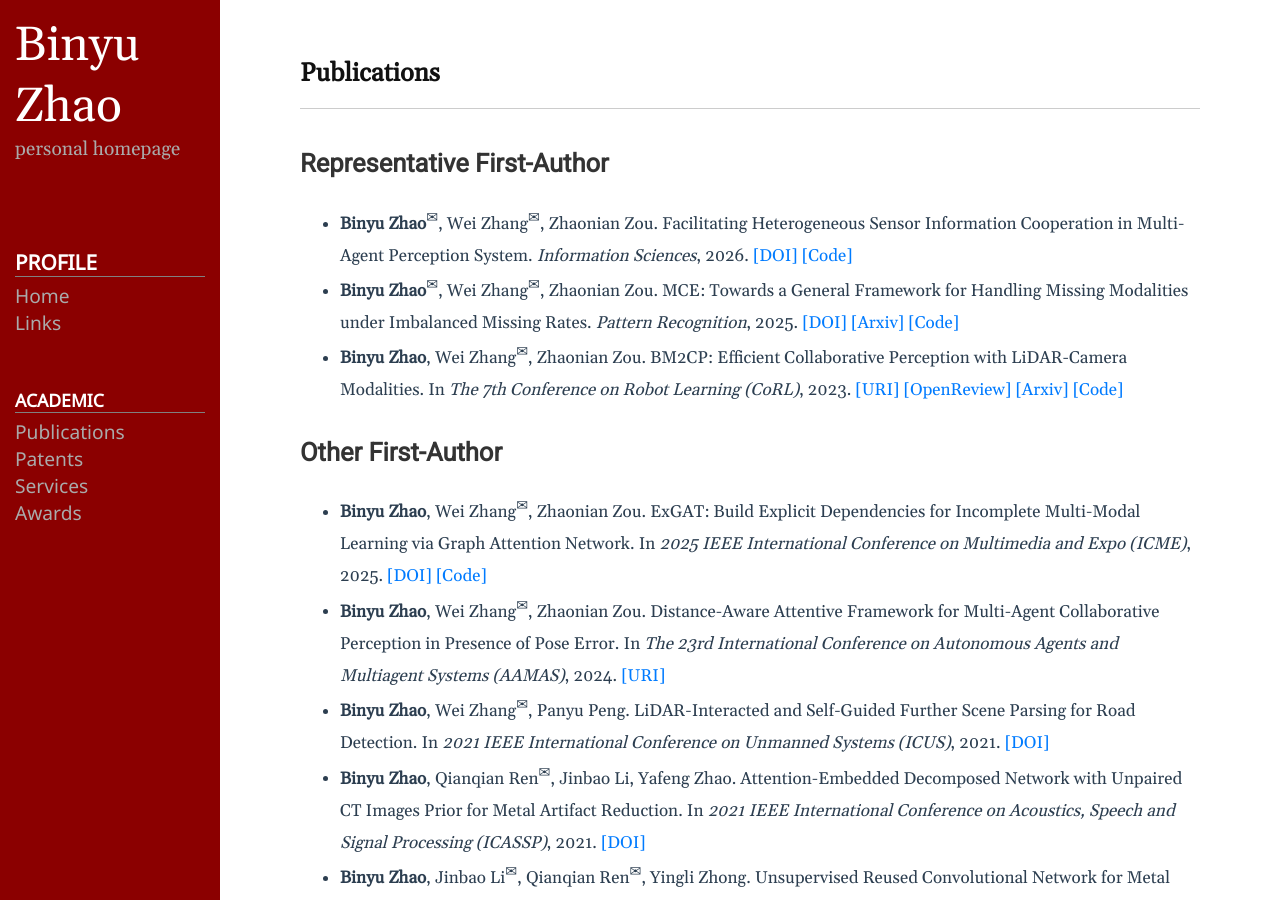
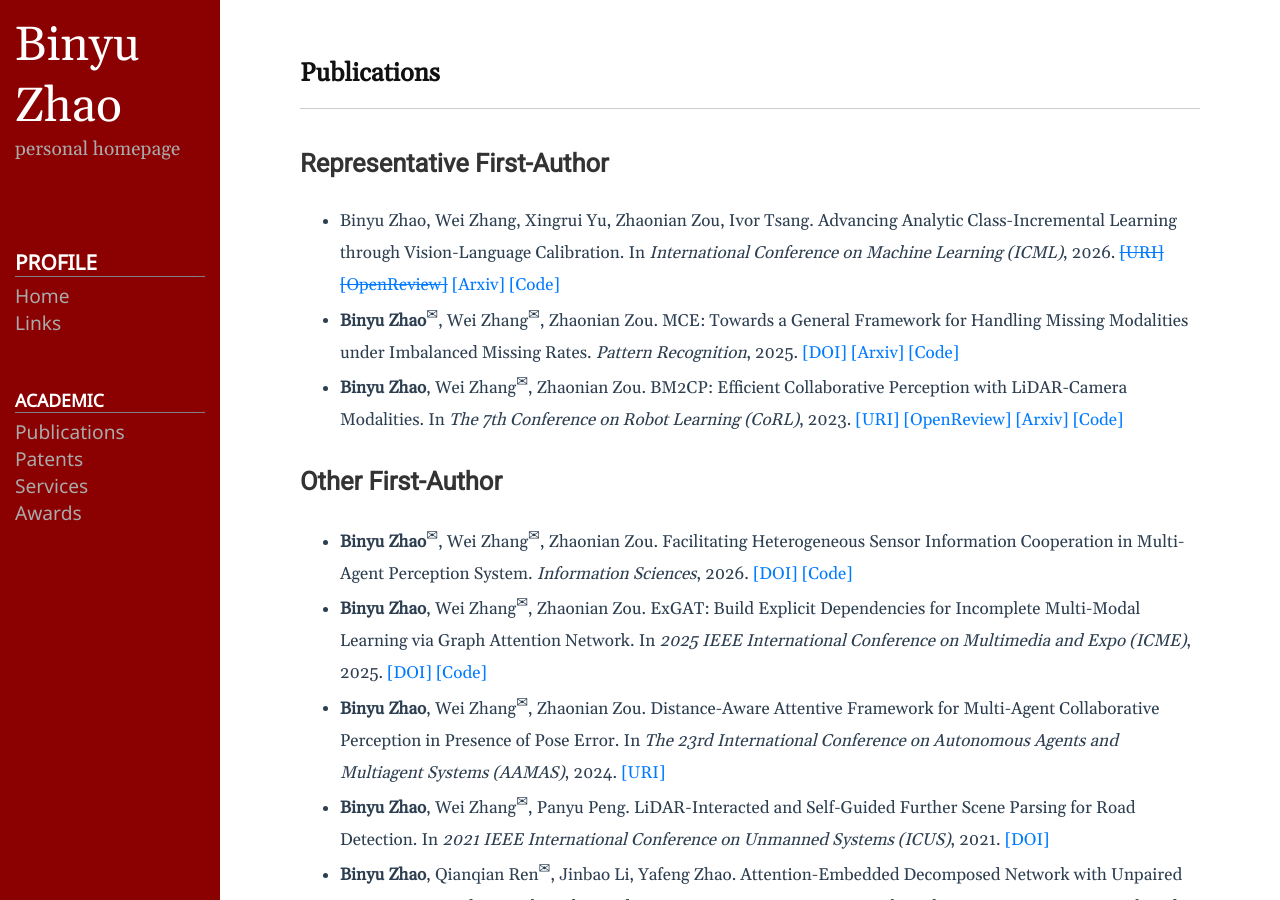
Before and after one commit to byzhaoAI/byzhaoAI.github.io, a Jekyll site: the page built from publications.md, in a window 1280 px wide and 900 px high. Built offline with Jekyll 4.4.1, drawn with Linux system fonts in a browser that asks for light colours.

Commit message:
update publication

```diff
--- a/publications.md
+++ b/publications.md
@@ -5,7 +5,7 @@ permalink: /publications/
 ---
 
 ## Representative First-Author
-- **Binyu Zhao**<sup>✉</sup>, Wei Zhang<sup>✉</sup>, Zhaonian Zou. Facilitating Heterogeneous Sensor Information Cooperation in Multi-Agent Perception System. *Information Sciences*, 2026. [[DOI]](https://doi.org/10.1016/j.ins.2026.123529) [[Code]](https://github.com/byzhaoAI/DisCo)
+- Binyu Zhao, Wei Zhang, Xingrui Yu, Zhaonian Zou, Ivor Tsang. Advancing Analytic Class-Incremental Learning through Vision-Language Calibration. In *International Conference on Machine Learning (ICML)*, 2026. [~~[URI]~~]() [~~[OpenReview]~~]() [[Arxiv]](https://arxiv.org/abs/2602.13670) [[Code]](https://github.com/byzhaoAI/VILA)
 
 - **Binyu Zhao**<sup>✉</sup>, Wei Zhang<sup>✉</sup>, Zhaonian Zou. MCE: Towards a General Framework for Handling Missing Modalities under Imbalanced Missing Rates. *Pattern Recognition*, 2025. [[DOI]](https://doi.org/10.1016/j.patcog.2025.112591) [[Arxiv]](https://arxiv.org/abs/2510.10534) [[Code]](https://github.com/byzhaoAI/MCE)
 
@@ -13,6 +13,8 @@ permalink: /publications/
 
 
 ## Other First-Author
+- **Binyu Zhao**<sup>✉</sup>, Wei Zhang<sup>✉</sup>, Zhaonian Zou. Facilitating Heterogeneous Sensor Information Cooperation in Multi-Agent Perception System. *Information Sciences*, 2026. [[DOI]](https://doi.org/10.1016/j.ins.2026.123529) [[Code]](https://github.com/byzhaoAI/DisCo)
+
 - **Binyu Zhao**, Wei Zhang<sup>✉</sup>, Zhaonian Zou. ExGAT: Build Explicit Dependencies for Incomplete Multi-Modal Learning via Graph Attention Network. In *2025 IEEE International Conference on Multimedia and Expo (ICME)*, 2025. [[DOI]](https://doi.org/10.1109/ICME59968.2025.11209190) [[Code]](https://github.com/byzhaoAI/ExGAT)
 
 - **Binyu Zhao**, Wei Zhang<sup>✉</sup>, Zhaonian Zou. Distance-Aware Attentive Framework for Multi-Agent Collaborative Perception in Presence of Pose Error. In *The 23rd International Conference on Autonomous Agents and Multiagent Systems (AAMAS)*, 2024. [[URI]](https://dl.acm.org/doi/abs/10.5555/3635637.3663242)
```
